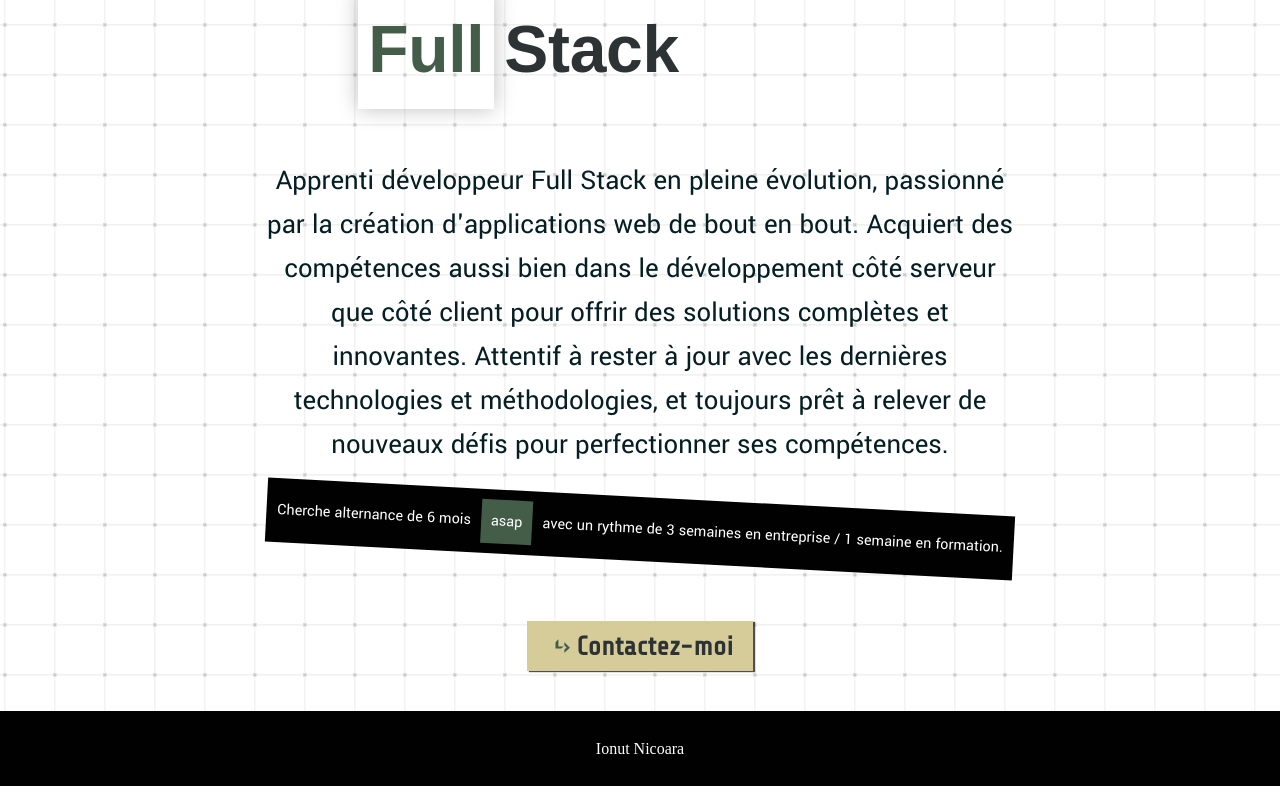
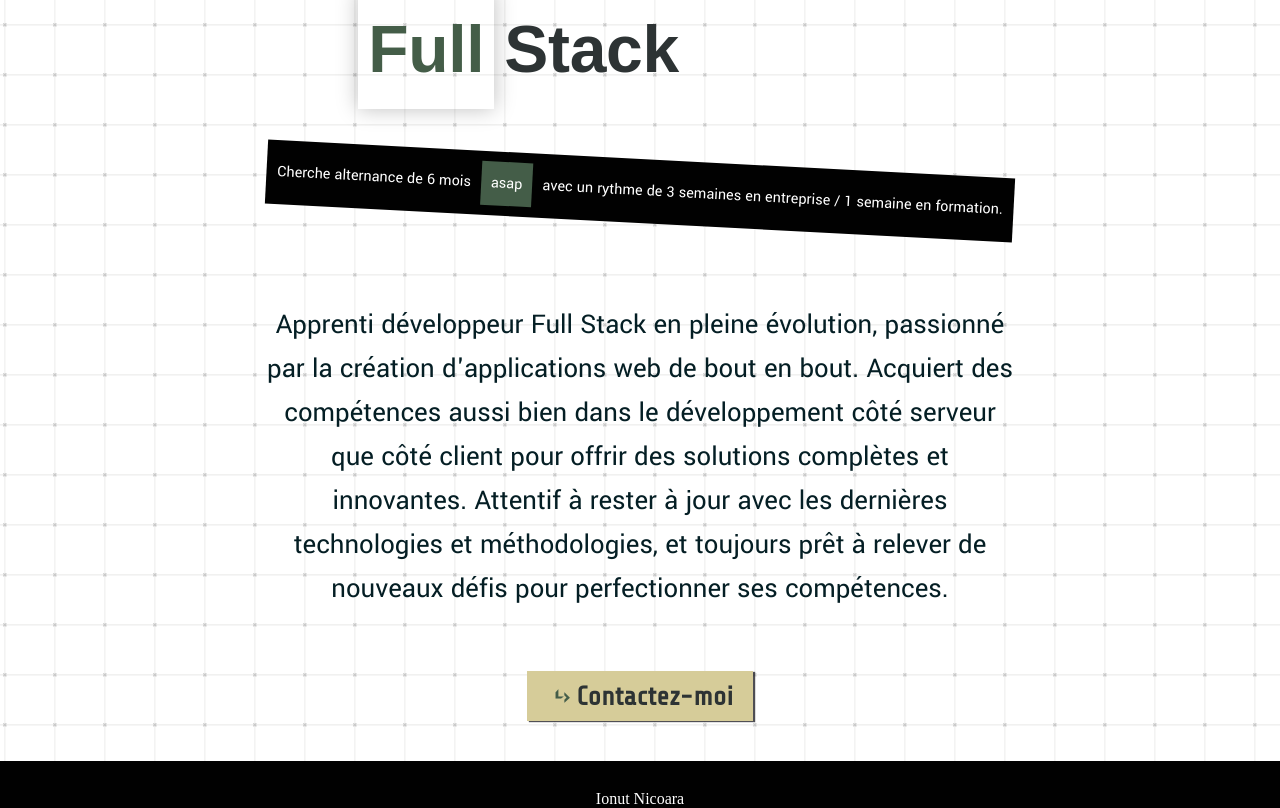
Before and after one commit to IonutzNcr/portfolio, a React (Vite) app: page / in a window 1280 px wide. Shown: the part 580-1388 px from the top of the page. Before the commit the page ends 1366 px from the top, so only its background shows below. Built offline with nearby package versions, Linux system fonts and the light colour scheme; a web font is replaced by a local one.

Commit message:
Changing the research p before core text

```diff
--- a/src/pages/PresentationPage.tsx
+++ b/src/pages/PresentationPage.tsx
@@ -2,7 +2,7 @@ import "../styles/presentation.css";
 import "../styles/animation.css";
 import "../styles/general/navbar.css";
 import "../styles/general/footer.css";
-import  src_svg from "../assets/fleche_cst.svg";
+import src_svg from "../assets/fleche_cst.svg";
 import src from "../assets/bin.svg";
 // import src2 from "../assets/bp2.png";
 import { useNavigate } from "react-router-dom";
@@ -14,7 +14,6 @@ export const PresentationPage = () => {
   const contact = () => {
     navigate("/#contact");
   };
-
 
   return (
     <div className="page_presentation">
@@ -38,6 +37,11 @@ export const PresentationPage = () => {
             </p>
           </div>
           <div className="div_core_pr">
+            <p className="recherche_pr">
+              Cherche alternance de 6 mois{" "}
+              <span className="span_asap"> asap </span> avec un rythme de 3
+              semaines en entreprise / 1 semaine en formation.{" "}
+            </p>
             <p className="core_pr">
               Apprenti développeur Full Stack en pleine évolution, passionné par
               la création d'applications web de bout en bout. Acquiert des
@@ -47,13 +51,12 @@ export const PresentationPage = () => {
               et toujours prêt à relever de nouveaux défis pour perfectionner
               ses compétences.
             </p>
-            <p className="recherche_pr">
-              Cherche alternance de 6 mois <span className="span_asap"> asap </span> avec un rythme de 3 semaines en
-              entreprise / 1 semaine en formation.{" "}
-            </p>
           </div>
           <div>
-            <button className="button_contact" onClick={contact}>  <img className="svg_fleche" src={src_svg} /> Contactez-moi</button>
+            <button className="button_contact" onClick={contact}>
+              {" "}
+              <img className="svg_fleche" src={src_svg} /> Contactez-moi
+            </button>
           </div>
         </div>
       </main>
--- a/src/styles/presentation.css
+++ b/src/styles/presentation.css
@@ -197,6 +197,7 @@ span{
     /* padding-right:100px; */
     line-height: 2.0rem;
     margin-bottom: 30px;
+    margin-top:80px;
 }
 
 .button_contact{
```
